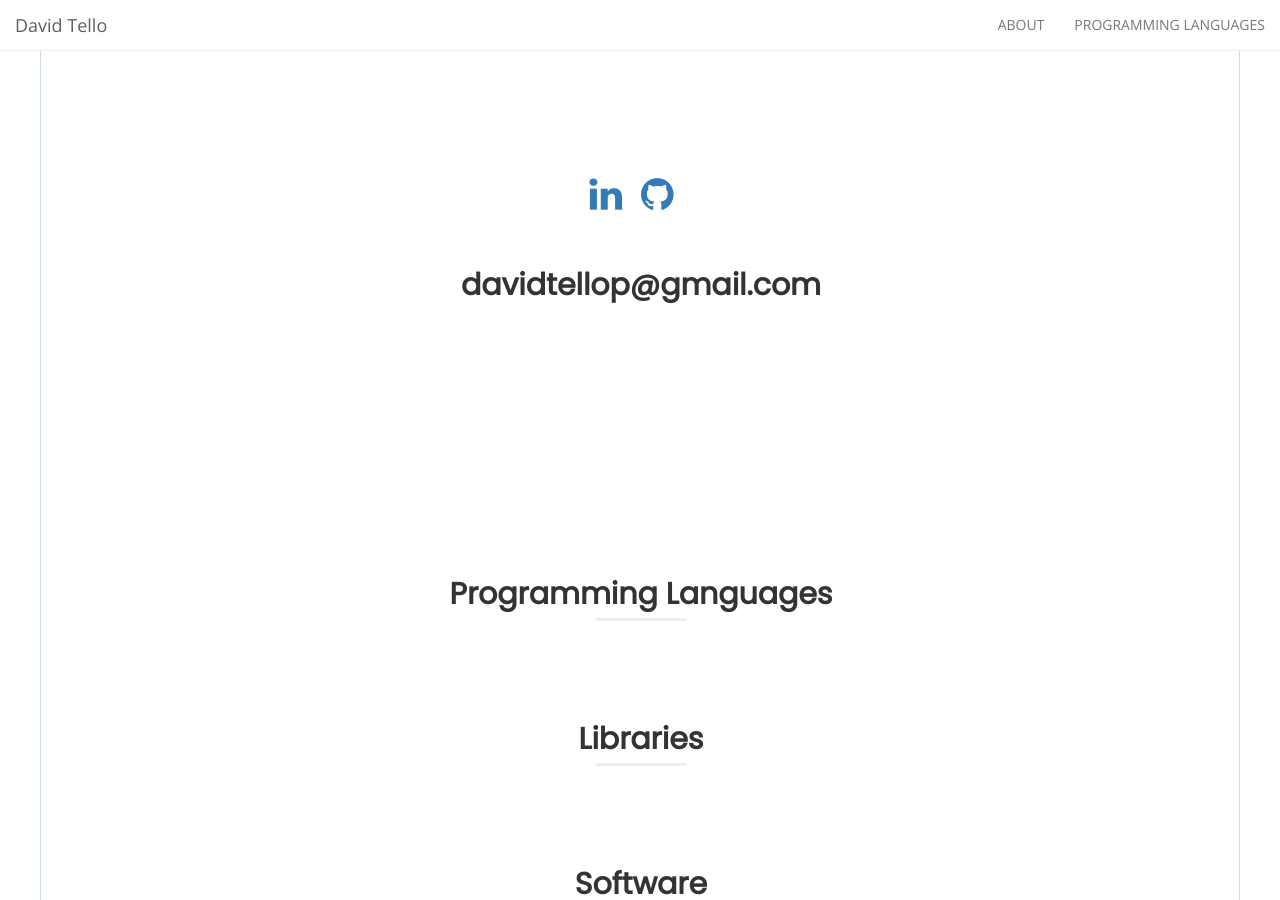
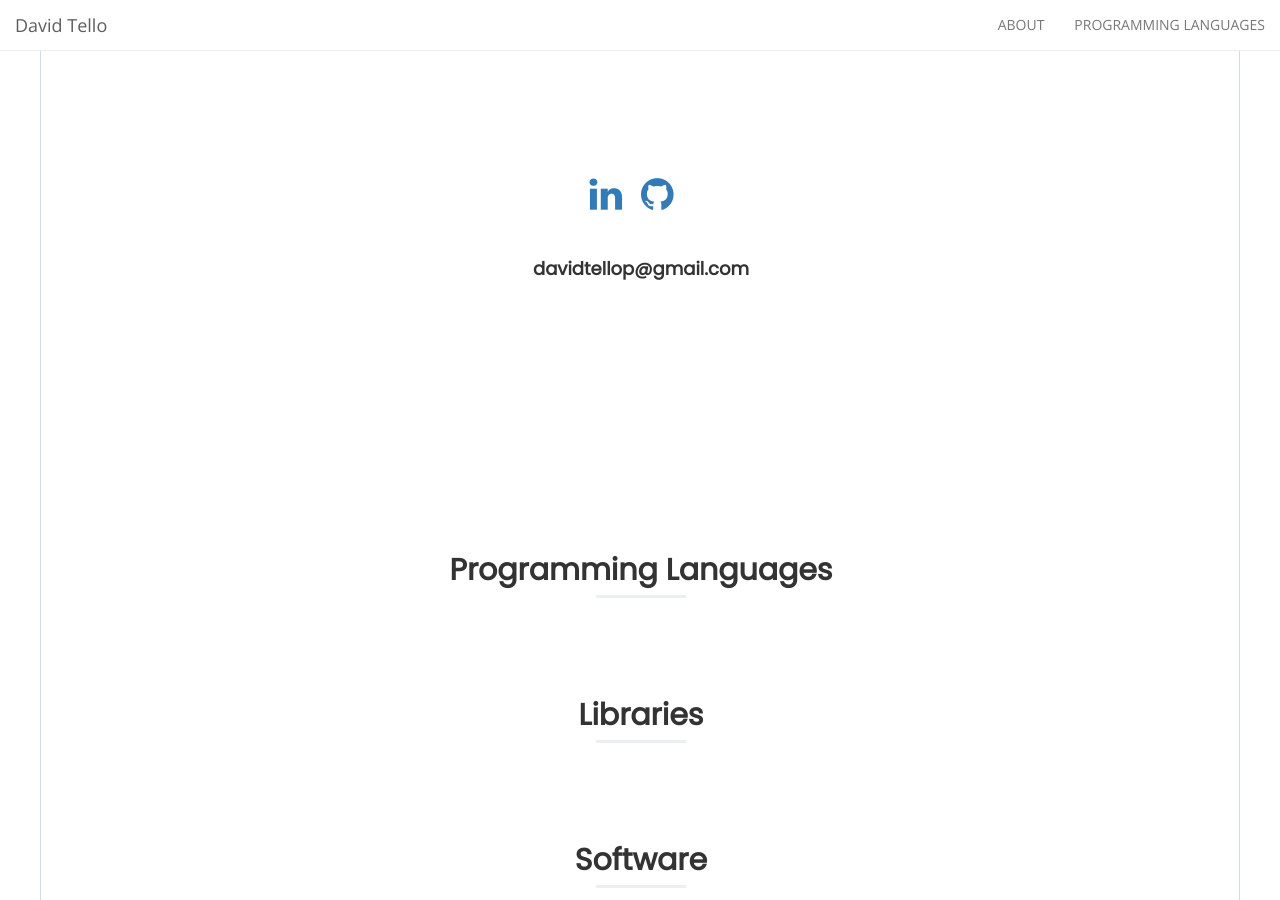
Before and after one commit to DavidTello1/Website, a Jekyll site: the page built from index.html, in a window 1280 px wide and 900 px high, scrolled down 549 px. Built offline with Jekyll 4.4.1, drawn with Linux system fonts in a browser that asks for light colours; nearby versions of some CDN libraries; the list of posts is cut into pages by our own code.

Commit message:
Update home-hero.html

```diff
--- a/_includes/home-hero.html
+++ b/_includes/home-hero.html
@@ -28,7 +28,7 @@
           {% if site.email != '' %}
           <br><br>
 
-          <h2 class="text-center">{{site.email}}</h2>
+          <h4 class="text-center">{{site.email}}</h4>
           {% endif %}
 
         </div>
```
